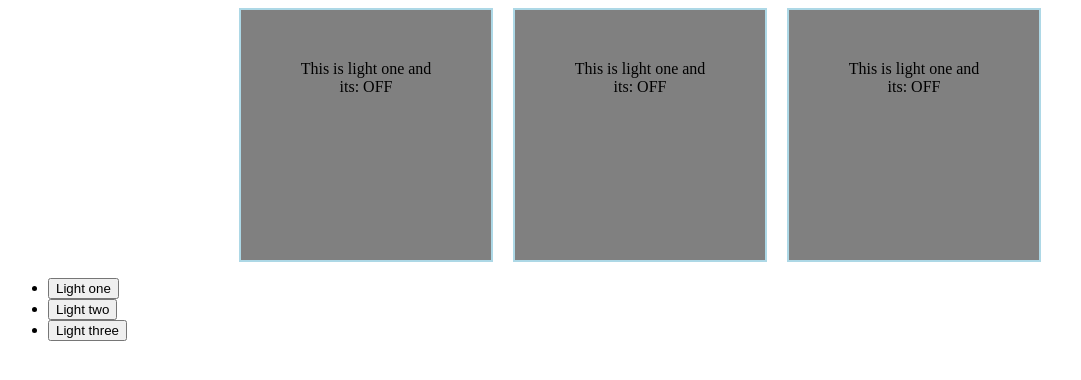
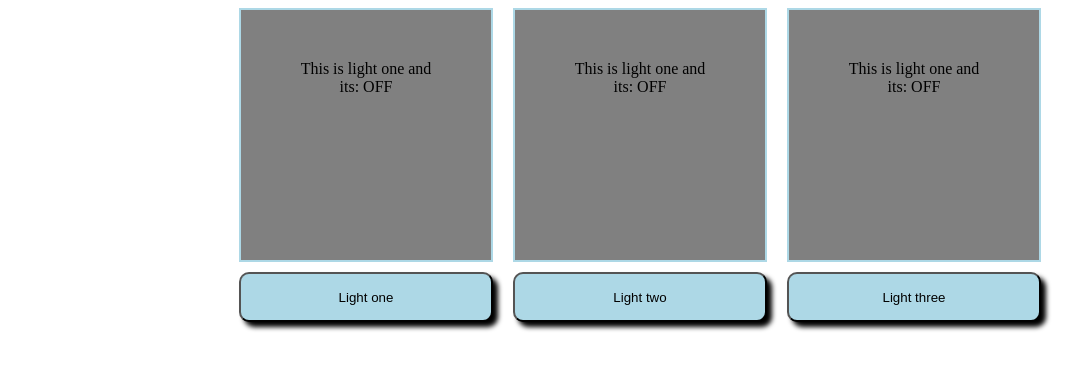
Before and after one commit to bergeng/smarhus-api, a plain HTML site: page index.html in a window 1280 px wide. Shown: the whole page, without its empty margins (0-1081 px from the left). Drawn offline with Linux system fonts and the light colour scheme; no server answers.

Commit message:
style update

```diff
--- a/index.html
+++ b/index.html
@@ -8,19 +8,20 @@
 </head>
 <body>
     <div class="lightContainer">
-        <div class="lightOne light">This is light one and its: <span>OFF</span></div>
+        <div class="box">
+            <div class="lightOne light">This is light one and its: <span>OFF</span></div>
+            <button id="lightOne">Light one</button>
+        </div>
+        <div class="box">
+            <div class="lightTwo light">This is light one and its: <span>OFF</span></div>
+            <button id="lightTwo">Light two</button>
 
-        <div class="lightTwo light">This is light one and its: <span>OFF</span></div>
-
-        <div class="lightThree light">This is light one and its: <span>OFF</span></div>
+        </div>
+        <div class="box">
+            <div class="lightThree light">This is light one and its: <span>OFF</span></div>
+            <button id="lightThree">Light three</button>
+        </div>
     </div>
-
-
-    <ul>
-        <li><button id="lightOne">Light one</button></li>
-        <li><button id="lightTwo">Light two</button></li>
-        <li><button id="lightThree">Light three</button></li>
-    </ul>
     <script type="module" src="index.js"></script>
 </body>
 </html>
--- a/style.css
+++ b/style.css
@@ -14,3 +14,25 @@
     justify-content: center;
 
 }
+
+.lightContainer .box {
+    display: flex;
+    flex-direction: column;
+    gap: 10px;
+}
+
+button {
+    height: 50px;
+    background-color: lightblue;
+    border-radius: 10px;
+    box-shadow: 5px 5px 5px black;
+    cursor: pointer;
+}
+
+button:hover {
+    background-color: aqua;
+}
+
+button:active {
+    box-shadow: none;
+}
```
